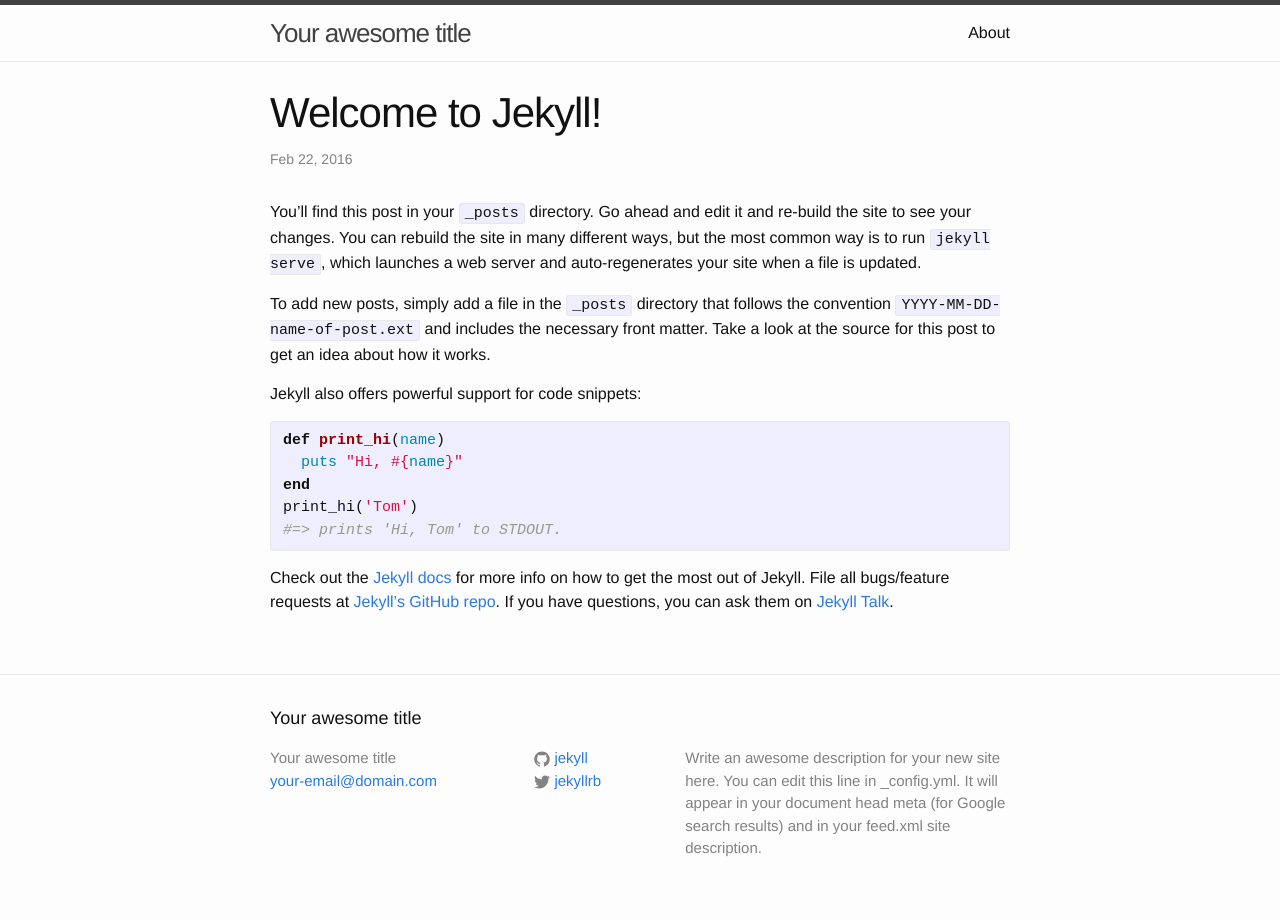
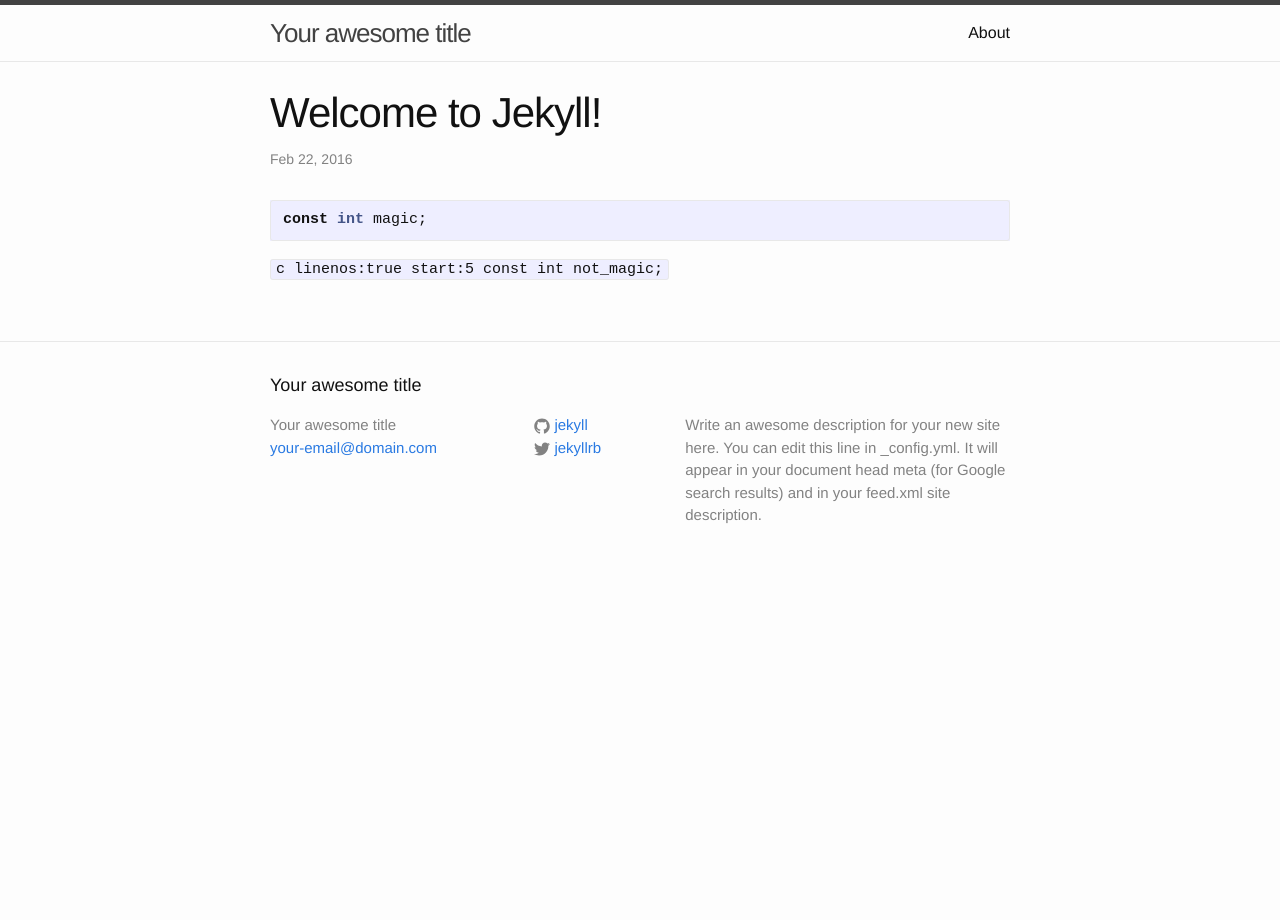
Before and after one commit to detly/octopress-test, a Jekyll site: the page built from src/_posts/2016-02-22-welcome-to-jekyll.markdown, in a window 1280 px wide. Built offline with Jekyll 4.4.1, drawn with Linux system fonts in a browser that asks for light colours.

Commit message:
Added demonstration of problem.

````diff
--- a/src/_posts/2016-02-22-welcome-to-jekyll.markdown
+++ b/src/_posts/2016-02-22-welcome-to-jekyll.markdown
@@ -4,22 +4,11 @@ title:  "Welcome to Jekyll!"
 date:   2016-02-22 12:34:41 +1100
 categories: jekyll update
 ---
-You’ll find this post in your `_posts` directory. Go ahead and edit it and re-build the site to see your changes. You can rebuild the site in many different ways, but the most common way is to run `jekyll serve`, which launches a web server and auto-regenerates your site when a file is updated.
 
-To add new posts, simply add a file in the `_posts` directory that follows the convention `YYYY-MM-DD-name-of-post.ext` and includes the necessary front matter. Take a look at the source for this post to get an idea about how it works.
+```c
+const int magic;
+```
 
-Jekyll also offers powerful support for code snippets:
-
-{% highlight ruby %}
-def print_hi(name)
-  puts "Hi, #{name}"
-end
-print_hi('Tom')
-#=> prints 'Hi, Tom' to STDOUT.
-{% endhighlight %}
-
-Check out the [Jekyll docs][jekyll-docs] for more info on how to get the most out of Jekyll. File all bugs/feature requests at [Jekyll’s GitHub repo][jekyll-gh]. If you have questions, you can ask them on [Jekyll Talk][jekyll-talk].
-
-[jekyll-docs]: http://jekyllrb.com/docs/home
-[jekyll-gh]:   https://github.com/jekyll/jekyll
-[jekyll-talk]: https://talk.jekyllrb.com/
+```c linenos:true start:5
+const int not_magic;
+```
````
